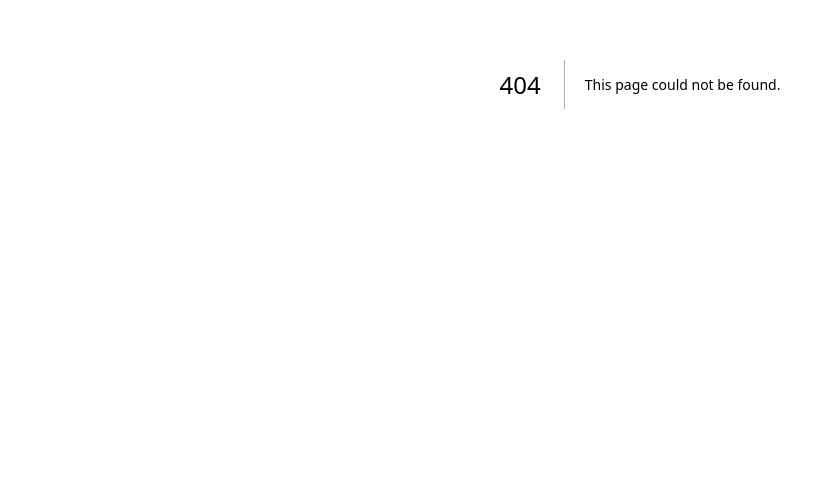
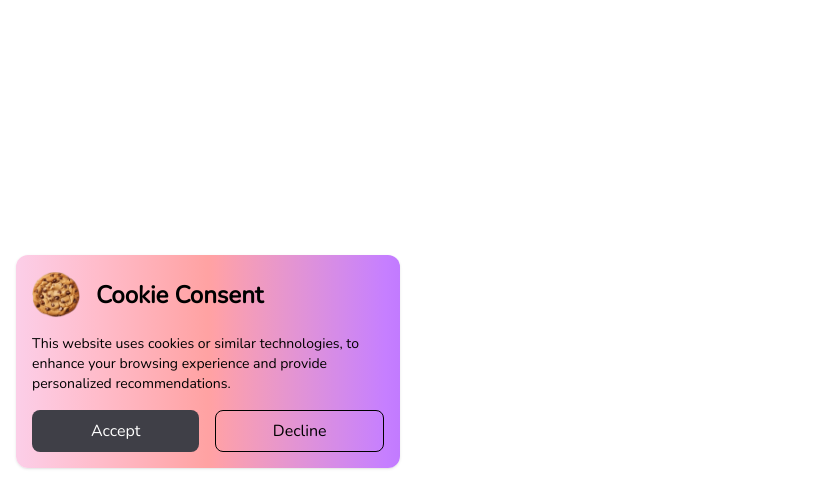
Before and after one commit to Abdouxone/mini-projects, a Next.js app: page /cookies/cookie10 in a window 1280 px wide. Before the commit this address had no page. Shown: the part 316-800 px from the top of the page, without its empty margins (0-827 px from the left). Built offline with nearby package versions, Linux system fonts and the light colour scheme; a web font is replaced by a local one.

Commit message:
adding cookie10

```diff
--- /dev/null
+++ b/app/cookies/cookie10/page.tsx
@@ -0,0 +1,26 @@
+export default function Cookie() {
+  return (
+    <div className="fixed bottom-4 left-4 p-4 gap-4 font-nunito flex shadow-sm max-w-sm w-full rounded-xl flex-col bg-linear-to-r from-pink-200 to-purple-400 via-red-300">
+      <div className="flex items-center gap-4">
+        <img
+          src="/cookies/images/cookie/img-1.png"
+          alt="cookie"
+          className="w-12"
+        />
+        <h2 className="text-2xl font-bold">Cookie Consent</h2>
+      </div>
+      <p className="text-black text-sm font-medium">
+        This website uses cookies or similar technologies, to enhance your
+        browsing experience and provide personalized recommendations.
+      </p>
+      <div className="flex w-full gap-4">
+        <button className="text-white cursor-pointer hover:bg-zinc-900 duration-500 transition-all rounded-lg p-2 w-full bg-zinc-700">
+          Accept
+        </button>
+        <button className="w-full p-2 border cursor-pointer hover:bg-zinc-900 hover:text-white duration-500 transition-all border-black rounded-lg">
+          Decline
+        </button>
+      </div>
+    </div>
+  );
+}
```
